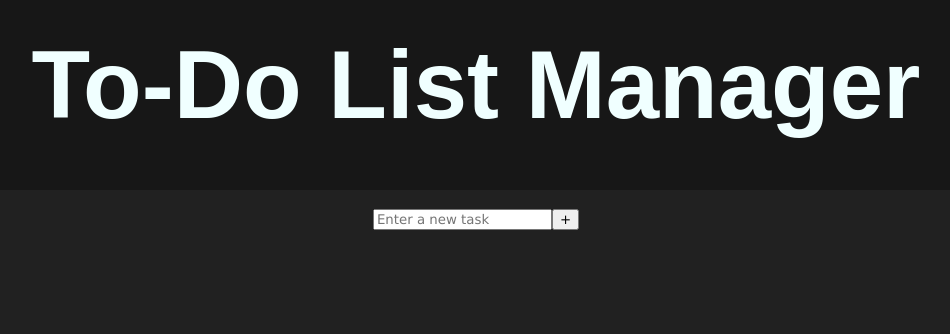
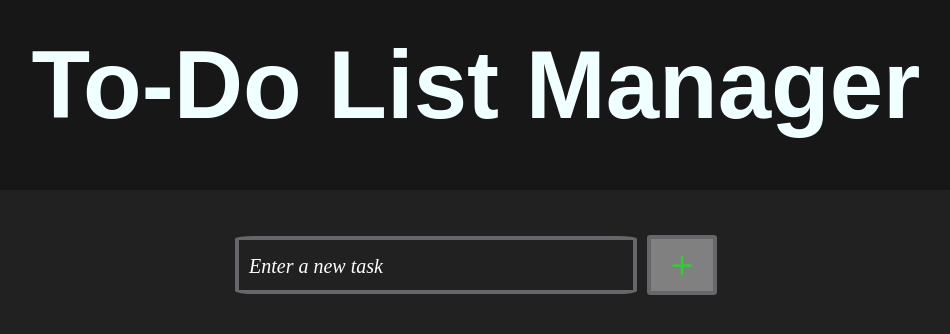
Before and after one commit to Stingre1/todo-list-manager, a React (Create React App) app: page / in a window 1280 px wide. Shown: the top 334 px of the page, without its empty margins (164-1114 px from the left). Built offline with nearby package versions, Linux system fonts and the light colour scheme.

Commit message:
TaskInput.jsx updated
final stretch baybeee

```diff
--- a/src/components/TaskInput.jsx
+++ b/src/components/TaskInput.jsx
@@ -17,14 +17,14 @@ const TaskInput = ({ addTodo }) => {
   }
 
   return (
-    <div>
+    <div className='taskInputTop'>
         <form onSubmit={handleSubmission}>
             <input className='inputFieldBox' type="text" value={inputFieldValue} onChange={(eventObj) => {
                 console.log(eventObj.target.value)
                 setInputFieldValue(eventObj.target.value)
             }}
-            placeholder='Enter a new task' />
-            <button className='addTask' type="Submit">+</button>
+            placeholder=' Enter a new task' />
+            <button className='addTask' type="Submit"> + </button>
         </form>
     </div>
   )
--- a/src/components/style.css
+++ b/src/components/style.css
@@ -43,3 +43,58 @@ li {
     color: white;
     font-size: 16px;
 }
+
+.taskInputTop {
+    margin-top: 2%;
+}
+
+.inputFieldBox  {
+    width: 30%;
+    height: 40px;
+    background-color: transparent;
+    border-radius: 5%;
+    border: 4px solid #67676B;
+    color: white;
+    margin-right: 10px;
+    transition: all;
+    transition-duration: 200ms;
+    font-size: 20px;
+    padding:5px;
+    font-family: Candara;
+}
+
+.inputFieldBox:hover {
+    transform: scale(1.05);
+}
+
+.inputFieldBox::placeholder {
+    color: white;
+    font-size: 20px;
+    text-align: left;
+    font-family: 'Century Gothic';
+    font-style: italic;
+}
+.addTask {
+    width: 70px;
+    height: 60px;
+    color: limegreen;
+    background-color: gray;
+    border: 4px solid #67676B;
+    border-radius: 5%;
+    font-size: 30px;
+    text-align: center;
+    justify-content: center;
+    padding: 2px;
+    transition: all;
+    transition-duration: 200ms;
+}
+.addTask:hover {
+    transform: scale(1.05);
+}
+
+form {
+    display: flex;
+    flex-direction: row;
+    align-items: center;
+    justify-content: center;
+}
```
